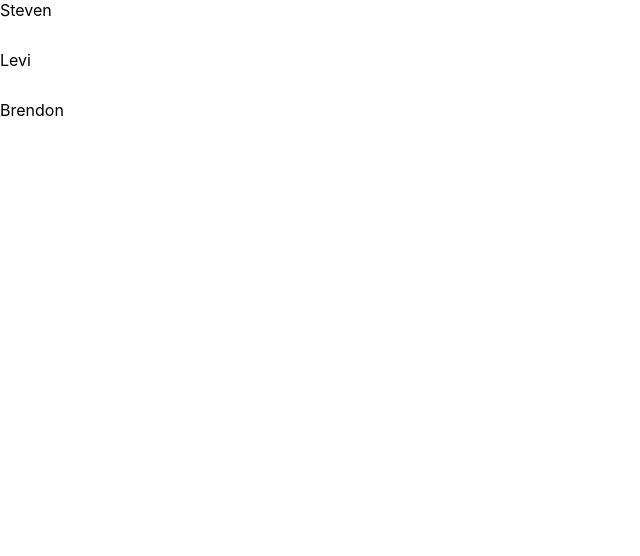
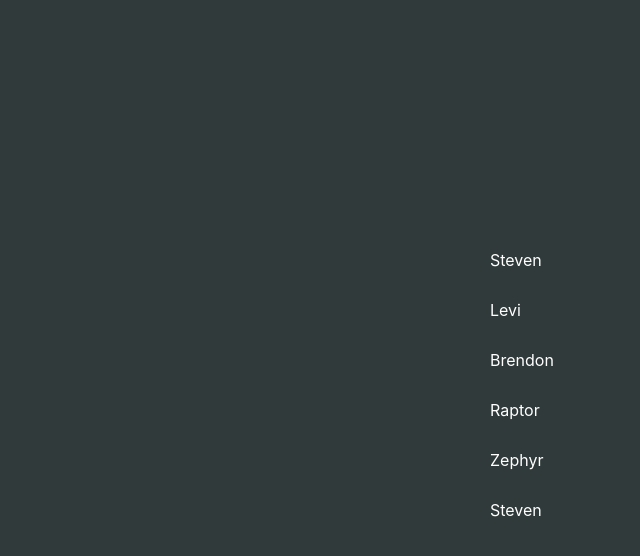
Before and after one commit to StevenCreates/react-window-variable-size-eample, a React (Create React App) app: page / in a window 1280 px wide. Shown: the top 556 px of the page, without its empty margins (0-640 px from the left). Built offline with nearby package versions, Linux system fonts and the light colour scheme.

Commit message:
added app styling

```diff
--- a/src/App.js
+++ b/src/App.js
@@ -1,25 +1,33 @@
-import { FixedSizeList as List } from 'react-window';
-import {rows} from './resources/RowData';
+import { FixedSizeList as List } from "react-window";
+import { rows } from "./resources/RowData";
+import styled from "styled-components";
+
+const AppContainer = styled.div`
+  position: fixed;
+  top: 0;
+  right: 0;
+  left: 0;
+  bottom: 0;
+  background: #313a3a;
+  color: white;
+  display: flex;
+  align-items: center;
+  justify-content: center;
+  flex-direction: column;
+`;
 
 function App() {
+  const Row = (props) => {
+    const { index, data, style } = props;
+    return <div style={style}>{data[index].firstName}</div>;
+  };
 
+  console.log(rows);
 
-  const Row = (props) => {
-    const {index, data, style} = props
   return (
-      <div style={style}>
-        {data[index].firstName}
-      </div>
-    )
-  }
-  console.log(rows)
-  return (
-  <>
-
-
-
+    <AppContainer>
       <List
-   height={150}
+        height={300}
         itemCount={rows.length}
         itemSize={50}
         itemData={rows}
@@ -27,7 +35,7 @@ function App() {
       >
         {Row}
       </List>
-  </>
+    </AppContainer>
   );
 }
 
```
Lines whose indentation alone changed are shown as unchanged.
